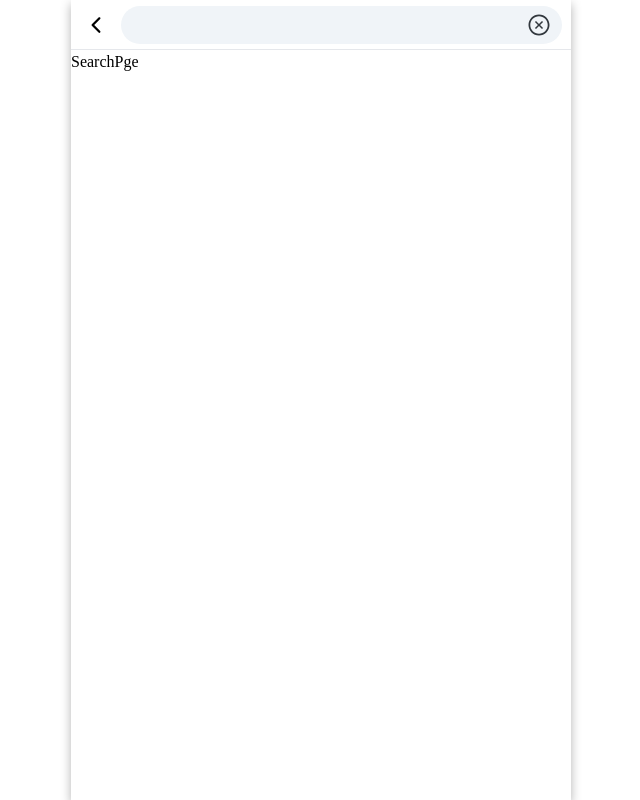
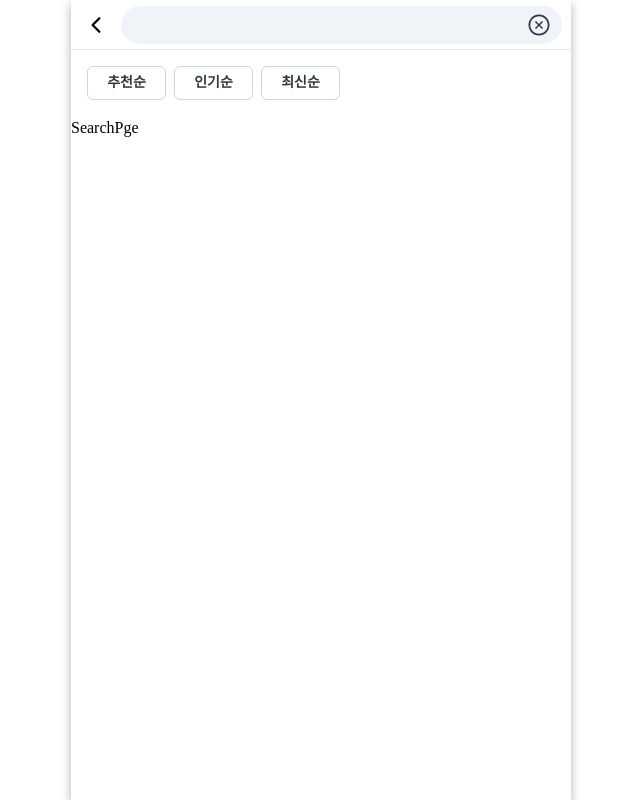
Before and after one commit to OZ-Coding-School/oz_02_main-001-FE, a React (Vite) app: page /search in a window 1280 px wide. Shown: the whole page, without its empty margins (319-959 px from the left). Built offline with nearby package versions, Linux system fonts and the light colour scheme; a web font is replaced by a local one.

Commit message:
Style: FilterignButtons 컴포넌트 레이아웃 작업

```diff
--- /dev/null
+++ b/src/components/filtering/FilteringButtons.tsx
@@ -0,0 +1,15 @@
+import RectangularSmallButton from "@components/buttons/RectangularSmallButton";
+import React from "react";
+
+const FilteringButtons = () => {
+  const handleClick = () => {};
+  return (
+    <div className="flex gap-2 p-4">
+      <RectangularSmallButton buttonText="추천순" handleClick={handleClick} />
+      <RectangularSmallButton buttonText="인기순" />
+      <RectangularSmallButton buttonText="최신순" />
+    </div>
+  );
+};
+
+export default FilteringButtons;
--- a/src/pages/SearchPage/page/index.tsx
+++ b/src/pages/SearchPage/page/index.tsx
@@ -1,3 +1,4 @@
+import FilteringButtons from "@components/filtering/FilteringButtons";
 import SearchHeader from "@components/header/SearchHeader";
 import React from "react";
 
@@ -5,6 +6,7 @@ const SearchPage = () => {
   return (
     <div>
       <SearchHeader />
+      <FilteringButtons />
       <p>SearchPge</p>
     </div>
   );
```
